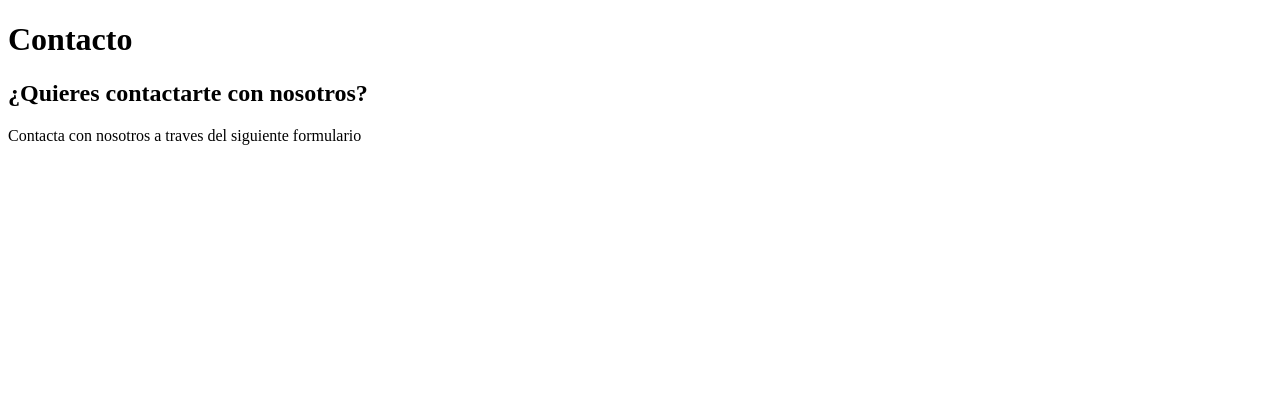
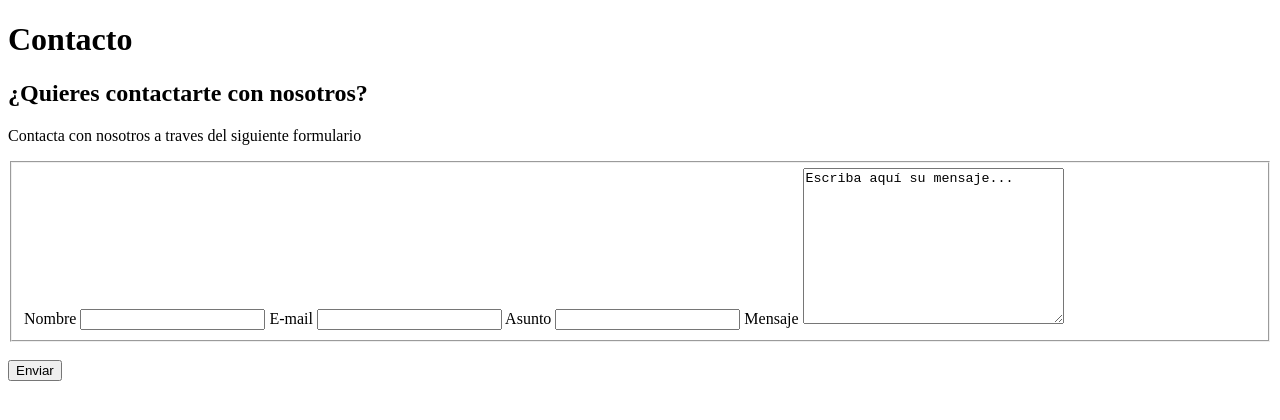
Before and after one commit to fabiolaaudisio/TPO-FINAL, a plain HTML site: page contacto_.html in a window 1280 px wide. Drawn offline with Linux system fonts and the light colour scheme.

Commit message:
armado de el formulario base

```diff
--- a/contacto_.html
+++ b/contacto_.html
@@ -11,7 +11,20 @@
 <H2> ¿Quieres contactarte con nosotros?</H2>
 <p> Contacta con nosotros a traves del siguiente formulario</p>
 
-
+<form action="link">
+<fieldset>
+<label for="Nombre">Nombre</label>
+<input type="text">
+<label for="E-mail">E-mail</label>
+<input type="email">
+<label for="Asunto">Asunto</label>
+<input type="text">
+<label for="Mensaje">Mensaje</label>
+<textarea name="Mensaje" id="Mensaje" cols="30" rows="10">Escriba aquí su mensaje...</textarea>
+</fieldset>
+<br>
+<input type="submit" value="Enviar">
+</form>
 
 
 </body>
```
